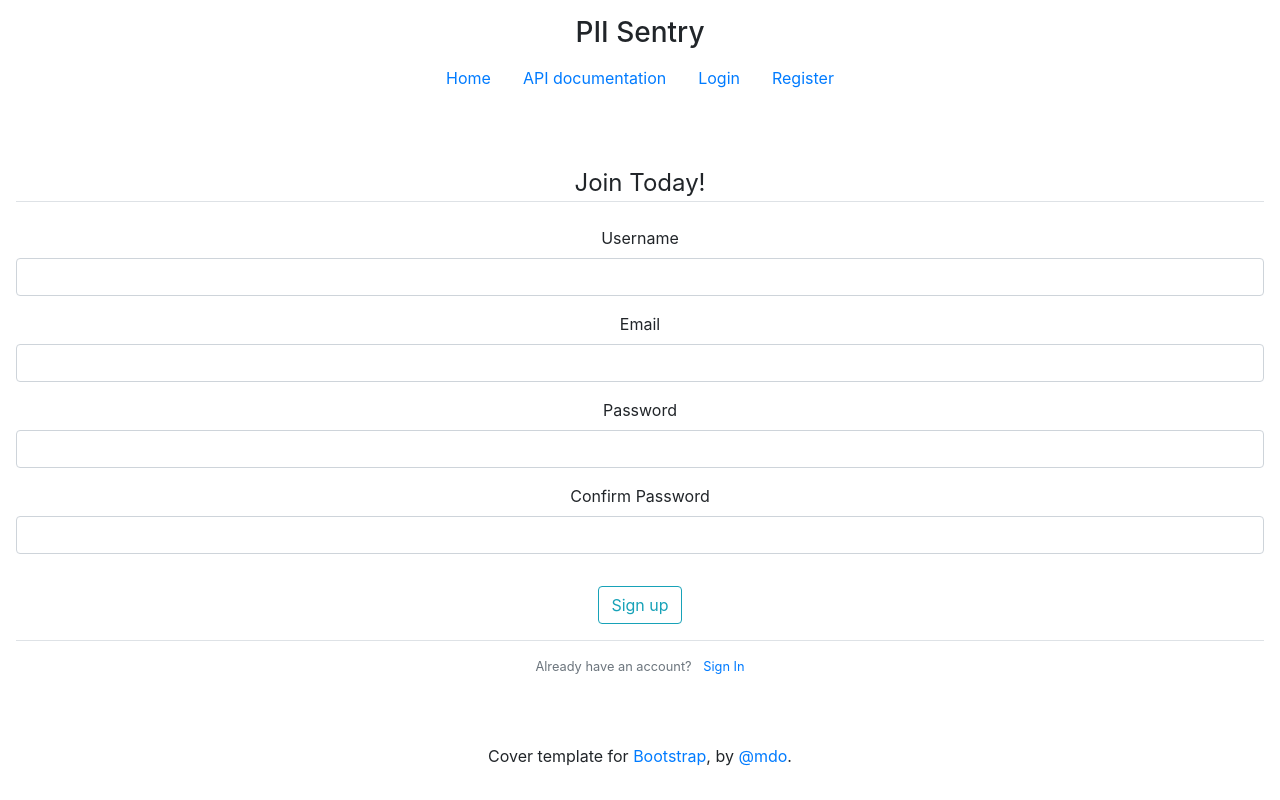
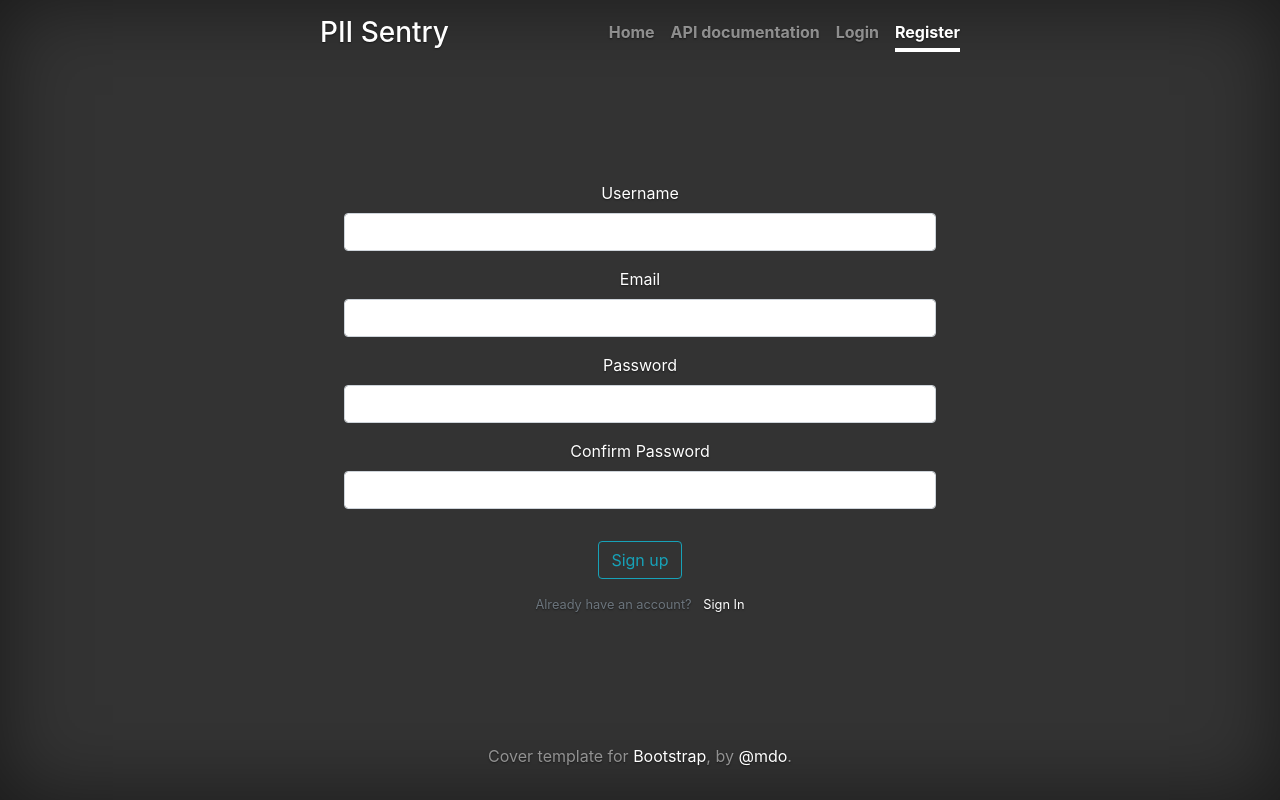
Before and after one commit to edwardcooper/data-sentry, a Flask app: page /Register in a window 1280 px wide. Run offline with Flask 2, Linux system fonts and the light colour scheme; parts of the project's set-up code (start-up, migrations or seed data) failed here and were passed over; some libraries are stand-ins or nearby versions.

Commit message:
minor change in format.

```diff
--- a/website/templates/Login_page.html
+++ b/website/templates/Login_page.html
@@ -13,7 +13,6 @@
         {{ form.hidden_tag() }}
 
         <fieldset class = 'form-group'>
-          <legend class = 'border-bottom mb-10'>Log In </legend>
 
               <!-- email -->
               <div class = 'form-group'>
@@ -62,12 +61,11 @@
       </form>
     </div>
 
-    <div class="border-top pt-3">
+
       <small class="text-muted">
         Need an account? <a href="{{url_for('Register_page')}}" class = 'ml-2'>Sign Up</a>
       </small>
 
-    </div>
 
 
 {% endblock content %}
--- a/website/templates/Register_page.html
+++ b/website/templates/Register_page.html
@@ -13,7 +13,7 @@
         {{ form.hidden_tag() }}
 
         <fieldset class = 'form-group'>
-          <legend class = 'border-bottom mb-4'>Join Today!</legend>
+
 
               <!-- username -->
               <div class = 'form-group'>
@@ -89,12 +89,11 @@
       </form>
     </div>
 
-    <div class="border-top pt-3">
+
       <small class="text-muted">
         Already have an account? <a href="{{url_for('Login_page')}}" class = 'ml-2'>Sign In</a>
       </small>
 
-    </div>
 
 
 {% endblock content %}
--- a/website/templates/template.html
+++ b/website/templates/template.html
@@ -24,7 +24,7 @@
       }
     </style>
     <!-- Custom styles for this template -->
-    <!-- <link href="{{ url_for('static', filename='cover.css') }}" rel="stylesheet"> -->
+    <link href="{{ url_for('static', filename='cover.css') }}" rel="stylesheet">
 
   </head>
   <body class="text-center" data-gr-c-s-loaded="true">
@@ -59,7 +59,7 @@
       <!-- All the content for different page goes here. -->
       {% block content %}
 
-      {% endblock content%}
+      {% endblock content %}
       <!-- All the content for different page goes here. -->
 
     </p>
```
Also changed, not shown: website/templates/home_page.html (+0 -10 lines).
